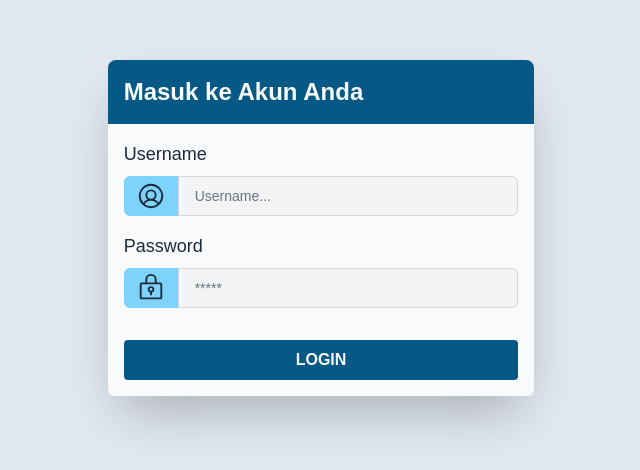
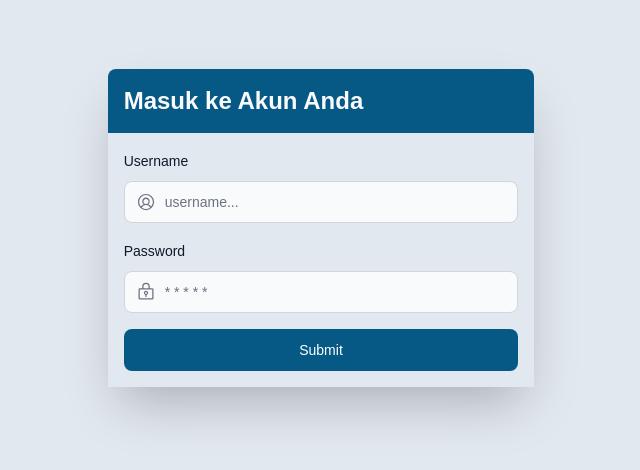
Before and after one commit to kasturikara/lucky-cat, a React (Vite) app: page / in a window 1280 px wide. Shown: the part 172-642 px from the top of the page, without its empty margins (319-959 px from the left). Built offline with nearby package versions, Linux system fonts and the light colour scheme.

Commit message:
fix(auth): menambahkan component flowbite

```diff
--- a/src/features/auth/pages/index.jsx
+++ b/src/features/auth/pages/index.jsx
@@ -1,7 +1,8 @@
 import { LockKey, UserCircle } from "@phosphor-icons/react";
 import { useState } from "react";
-import { matchUser } from "./api";
+import { matchUser } from "../api";
 import Swal from "sweetalert2";
+import { Button, Label, TextInput } from "flowbite-react";
 
 function LoginPages() {
   const [dataLogin, setDataLogin] = useState({
@@ -10,14 +11,14 @@ function LoginPages() {
   });
 
   const handleChange = (e) => {
-    setDataLogin({ ...dataLogin, [e.target.name]: e.target.value });
+    setDataLogin({ ...dataLogin, [e.target.id]: e.target.value });
   };
 
-  const handleSubmit = async () => {
+  const handleSubmit = async (e) => {
+    e.preventDefault();
     const dataJuri = await matchUser(dataLogin);
     if (dataJuri) {
       localStorage.setItem("juri", JSON.stringify(dataJuri));
-
       window.location.href = "/";
     } else {
       Swal.fire({
@@ -34,55 +35,43 @@ function LoginPages() {
         <div className="w-full p-4 text-xl font-semibold rounded-t-lg md:text-2xl bg-sky-800 text-slate-50">
           Masuk ke Akun Anda
         </div>
-        <form className="container flex flex-col p-4 mx-auto rounded-b-lg bg-slate-50 text-slate-900">
-          {/* Username */}
-          <div className="w-full mb-4 space-y-2 text-slate-800">
-            <label htmlFor="username" className="block text-lg font-medium">
-              Username
-            </label>
-            <div className="flex">
-              <span className="flex items-center px-3 text-sm pointer-events-none rounded-l-md bg-sky-300">
-                <UserCircle size={30} />
-              </span>
-              <input
-                type="text"
-                name="username"
-                id="username"
-                placeholder="Username..."
-                className="flex flex-1 h-10 p-4 text-sm text-gray-800 bg-gray-100 border border-gray-300 rounded-r-md focus:ring-inset focus:ring-sky-600"
-                autoComplete="off"
-                onChange={handleChange}
-              />
+        <form
+          className="flex flex-col max-w-md gap-4 p-4"
+          onSubmit={handleSubmit}
+        >
+          <div>
+            <div className="block mb-2">
+              <Label htmlFor="username" value="Username" />
             </div>
+            <TextInput
+              id="username"
+              type="text"
+              placeholder="username..."
+              icon={UserCircle}
+              required
+              onChange={handleChange}
+            />
           </div>
-          {/* Password */}
-          <div className="w-full mb-4 space-y-2 text-slate-800">
-            <label htmlFor="password" className="text-lg font-medium">
-              Password
-            </label>
-            <div className="flex">
-              <span className="flex items-center px-3 pointer-events-none sm:text-sm rounded-l-md bg-sky-300">
-                <LockKey size={30} />
-              </span>
-              <input
-                type="password"
-                name="password"
-                id="password"
-                placeholder="*****"
-                className="flex flex-1 h-10 p-4 text-gray-800 bg-gray-100 border border-gray-300 sm:text-sm rounded-r-md focus:ring-inset focus:ring-sky-600"
-                autoComplete="off"
-                onChange={handleChange}
-              />
+          <div>
+            <div className="block mb-2">
+              <Label htmlFor="password" value="Password" />
             </div>
+            <TextInput
+              id="password"
+              type="password"
+              placeholder="* * * * *"
+              icon={LockKey}
+              required
+              onChange={handleChange}
+            />
           </div>
-          {/* Button */}
-          <button
-            className="w-full h-10 mt-4 font-semibold rounded text-slate-50 bg-sky-800 hover:bg-sky-600"
-            type="button"
+          <Button
+            type="submit"
             onClick={handleSubmit}
+            className="w-full bg-sky-800 hover:bg-sky-600"
           >
-            LOGIN
-          </button>
+            Submit
+          </Button>
         </form>
       </div>
     </div>
```
Also changed, not shown: src/features/auth/api/index.js (renamed from src/features/auth/pages/api/index.js).
